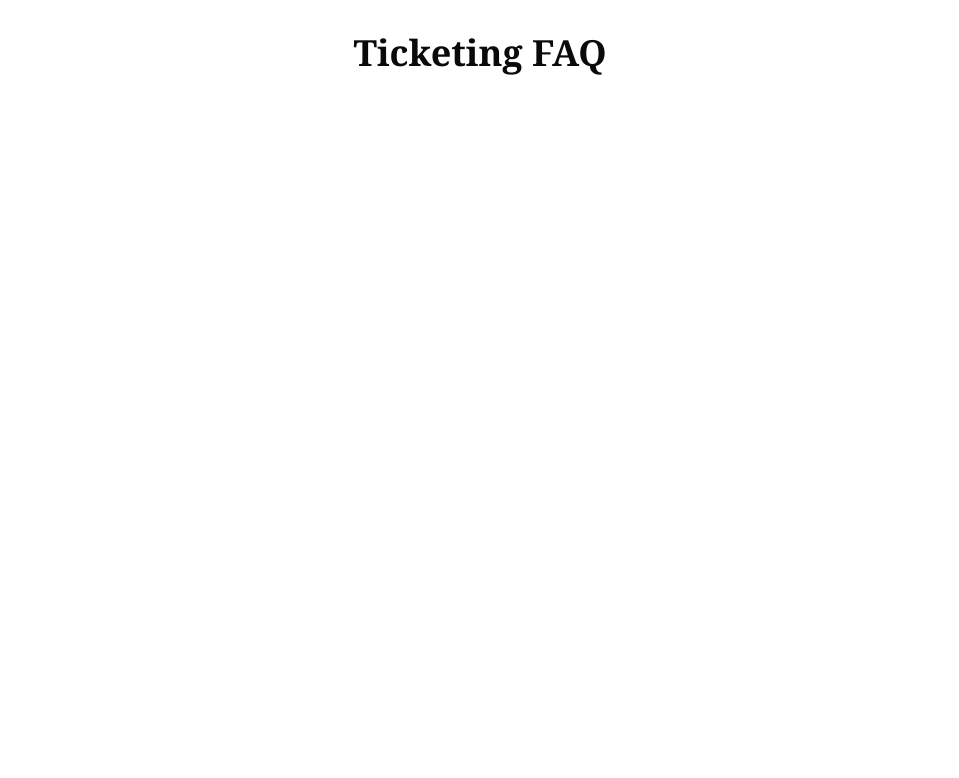
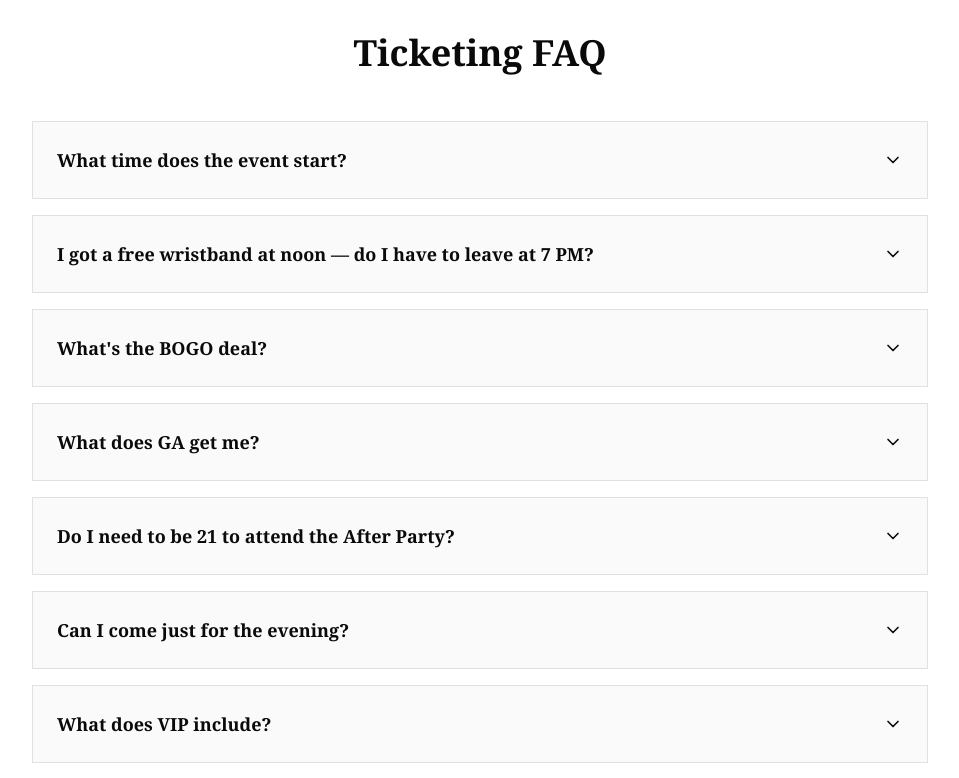
Before and after one commit to brokenbartender/pride-in-pontiac-2026, a React (Vite) app: page /tickets in a window 1280 px wide. Shown: the part 3000-3778 px from the top of the page, without its empty margins (160-1119 px from the left). Built offline with nearby package versions, Linux system fonts and the light colour scheme; no server answers.

Commit message:
Pass theme=light to FAQAccordion on Tickets page so answer text is visible

```diff
--- a/src/pages/Tickets.tsx
+++ b/src/pages/Tickets.tsx
@@ -294,7 +294,7 @@ export function Tickets() {
       <section className="bg-pride-white py-20 px-6 border-t border-pride-black/10">
         <div className="max-w-4xl mx-auto">
           <h2 className="font-serif font-black text-4xl mb-12 text-center">Ticketing FAQ</h2>
-          <FAQAccordion faqs={faqs.map((faq) => ({ q: faq.question, a: faq.answer }))} />
+          <FAQAccordion theme="light" faqs={faqs.map((faq) => ({ q: faq.question, a: faq.answer }))} />
         </div>
       </section>
     </div>
```
